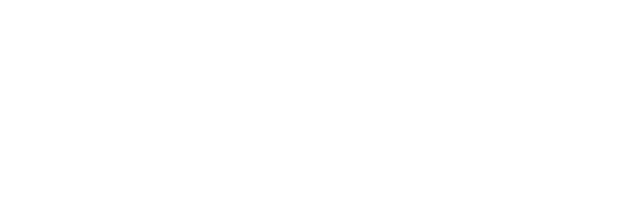
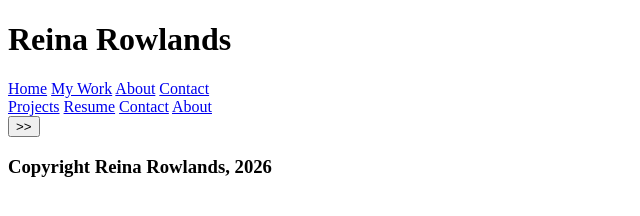
Before and after one commit to Reina-TAFE/AT3-Final-Project, a plain HTML site: page about.html in a window 1280 px wide. Shown: the whole page, without its empty margins (0-640 px from the left). Drawn offline with Linux system fonts and the light colour scheme.

Commit message:
feat(all pages): Add re-used page elements

```diff
--- a/about.html
+++ b/about.html
@@ -5,6 +5,31 @@
     <title>Title</title>
 </head>
 <body>
+<div id="wrapper">
+    <header>
+        <h1>Reina Rowlands</h1>
+        <nav id="header_nav">
+            <a href="index.html">Home</a>
+            <a href="mywork.html">My Work</a>
+            <a href="about.html">About</a>
+            <a href="contact.html">Contact</a>
+        </nav>
+    </header>
+    <aside>
+        <nav id="aside_nav">
+            <a href="projects.html">Projects</a>
+            <a href="resume.html">Resume</a>
+            <a href="contact.html">Contact</a>
+            <a href="about.html">About</a>
+        </nav>
+        <button id="hide_nav_btn">>></button>
+    </aside>
+    <main>
 
+    </main>
+    <footer>
+        <h3>Copyright Reina Rowlands, 2026</h3>
+    </footer>
+</div>
 </body>
 </html>
```
Also changed, not shown: contact.html (+25 -0 lines), mywork.html (+25 -0 lines), projects.html (+25 -0 lines), resume.html (+25 -0 lines).
